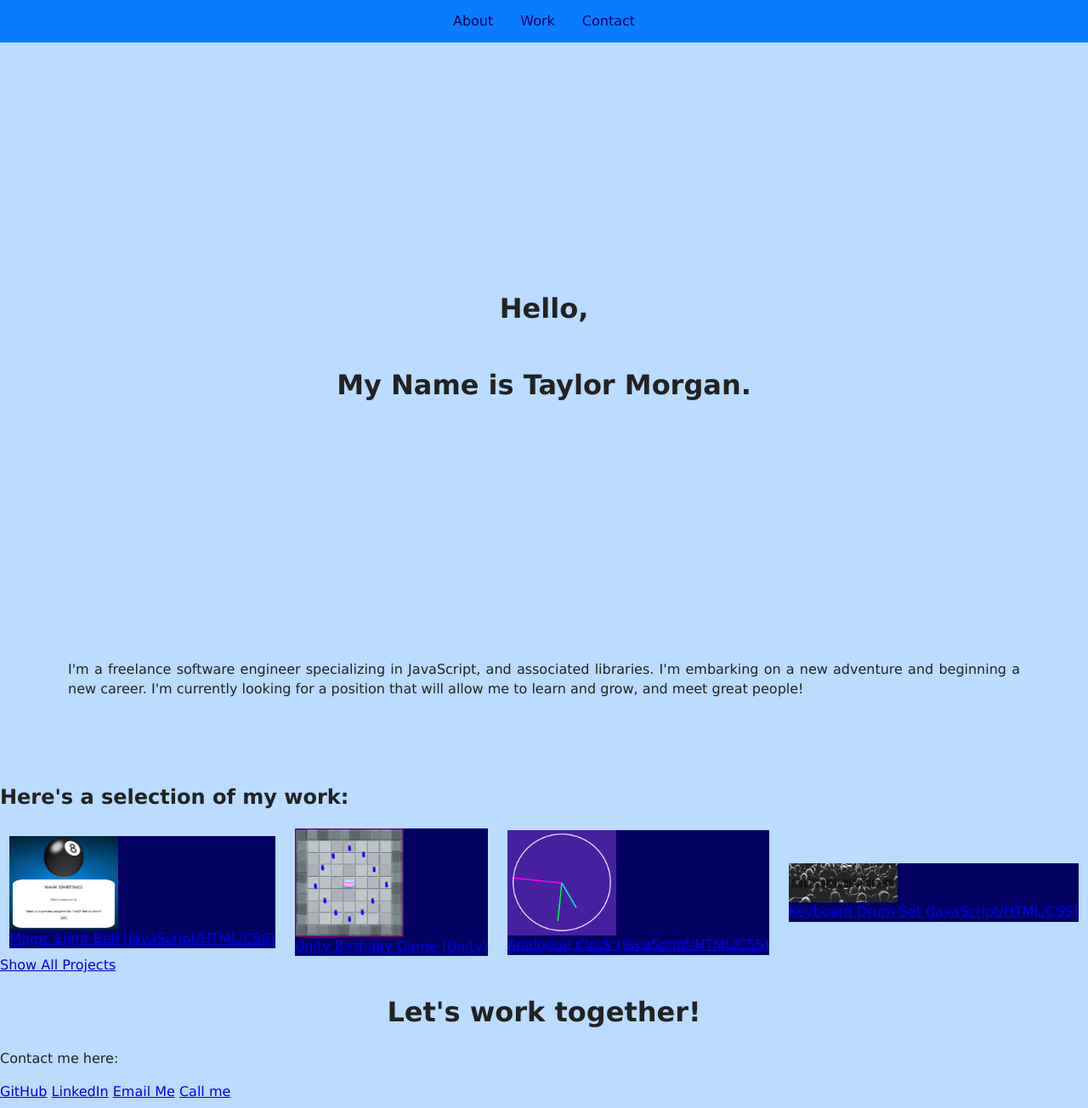
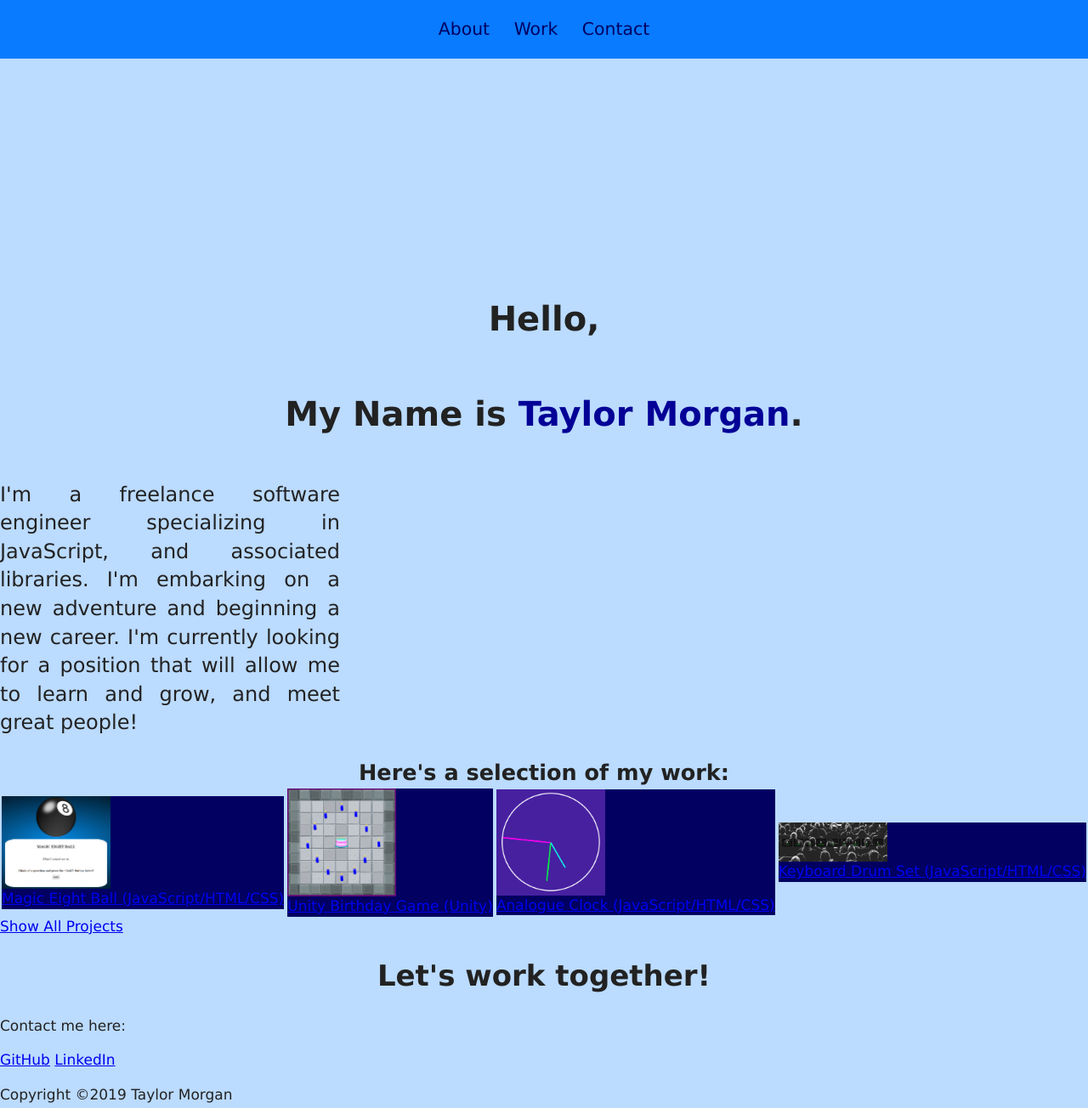
Before and after one commit to Taylor-Morgan/Portfolio-Website, a plain HTML site: page index.html in a window 1280 px wide. Shown: the top 1304 px of the page at 85% size. Drawn offline with nearby package versions, Linux system fonts and the light colour scheme.

Commit message:
Update class names and general
Updated class names to follow standard naming conventions. Made general improvements to CSS and HTML.

```diff
--- a/css/main.css
+++ b/css/main.css
@@ -12,10 +12,17 @@
 
  html {
      color: #222;
-     font-size: 1em;
+     font-size: 17px;
      line-height: 1.4;
      background-color: #bbdbff;
 }
+
+@media (max-width: 900px) {
+    html { font-size: 15px; }
+  }
+  @media (max-width: 400px) {
+    html { font-size: 13px; }
+  }
 
 body {
     /*Leave room for navbar at top of page*/
@@ -107,7 +114,11 @@ textarea {
 /* ==========================================================================
    Author's custom styles
    ========================================================================== */
-.navbarClass {
+.spacer {
+    flex-grow: 1;
+}
+
+.navbar-container {
     overflow: hidden;
     background-color: #087bff;
     position: fixed;
@@ -115,6 +126,7 @@ textarea {
     width: 100%;
     margin-top: 0;
     text-align: center;
+    font-size: 1.2rem;
     display: -webkit-flex; /* Safari */
     -webkit-flex-flow: row-reverse wrap; /* Safari 6.1+ */
     display: flex;
@@ -122,24 +134,40 @@ textarea {
     justify-content: center;
 }
 
-.navbarClass a {
+.navbar-container a {
     float: left;
     display: block;
     color: #020061;
     text-align: center;
-    padding: 14px 16px;
+    padding: 1em 0.7em 1em;
     text-decoration: none;
     font-family: 'Lucida Sans', 'Lucida Sans Regular', 'Lucida Grande', 'Lucida Sans Unicode', Geneva, Verdana, sans-serif;
 }
 
-.navbarClass a:hover {
+.navbar-container a:hover {
     background: rgb(16, 214, 228);
 }
 
+.welcome {
+    display: flex;
+    flex-flow: column nowrap;
+}
+
+.welcome h1 {
+    font-size: 5vh;
+}
+
 .welcome p {
-    padding: 35vh 10vh 10vh;
     text-align: justify;
+    font-size: 3vh;
+    align-content: center;
+    align-items: center;
+    min-width: 200px;
+    max-width: 400px;
+}
 
+.highlight-name {
+    color: #040196;
 }
 
 .work {
@@ -155,6 +183,10 @@ textarea {
     padding: 0;
     margin: 0;
     list-style: none;
+}
+
+.work-header {
+
 }
 
 .work-item {
--- a/index.html
+++ b/index.html
@@ -16,7 +16,7 @@
   <script>(function(H){H.className=H.className.replace(/\bno-js\b/,'js')})(document.documentElement)</script>
 </head>
 
-<div id="navbar" class="navbarClass">
+<div id="navbar" class="navbar-container">
   <a href="#welcome-section">About</a>
   <a href="#projects">Work</a>
   <a href="#contact">Contact</a>
@@ -26,16 +26,17 @@
 
   <div id="welcome-section" class="welcome">
 
-      <h1>Hello,<br/><br/> My Name is Taylor Morgan.</h1>
+      <h1>Hello,<br/><br/> My Name is <span class="highlight-name">Taylor Morgan</span>.</h1>
+
       <p>I'm a freelance software engineer specializing in JavaScript, and associated libraries. I'm embarking on a new adventure and beginning a new career. I'm currently looking for a position that will allow me to learn and grow, and meet great people!</p>
 
   </div>
 
-    <h2 class="work-header">Here's a selection of my work:</h2>
+    <h2 class="work work-header">Here's a selection of my work:</h2>
 
     <ul id="projects" class="work">
 
-      <a href="https://github.com/Taylor-Morgan/Magic-Eight-Ball" target="_blank" class="work-item">
+      <a href="https://github.com/Taylor-Morgan/Magic-Eight-Ball" target="_blank" class="work work-item">
         <li>
           <img class="magicEightImg" src="img\magic_eight.PNG" alt="magic eight ball">
           <div class="magicEightTitle">Magic Eight Ball (JavaScript/HTML/CSS)</div>
@@ -74,8 +75,6 @@
       </div>
       <a href="https://github.com/Taylor-Morgan" target="_blank" class="contactInfo-details">GitHub</a>
       <a href="https://www.linkedin.com/in/taylornmorgan/" target="_blank" class="contactInfo-details">LinkedIn</a>
-      <a href="mailto:morgan.taylor86@gmail.com" class="contactInfo-details">Email Me</a>
-      <a href="tel:+1-909-631-7525" class="contactInfo-details">Call me</a>
     </div>
 
     <div class="copyright">
```
